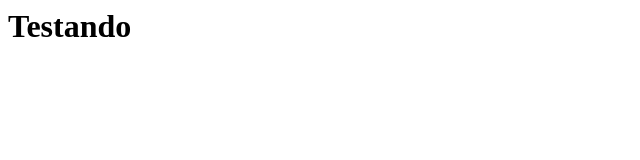
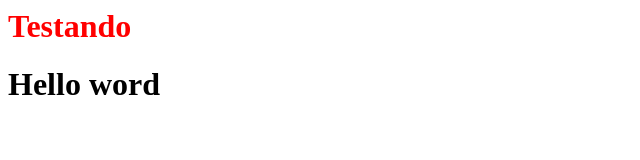
Before and after one commit to ranchocrudes/Curso-git, a plain HTML site: page Index.html in a window 1280 px wide. Shown: the whole page, without its empty margins (0-640 px from the left). Drawn offline with Linux system fonts and the light colour scheme.

Commit message:
Adicionado CSS

```diff
--- a/Index.html
+++ b/Index.html
@@ -1,8 +1,10 @@
 <html>
 <head>
+	<link rel="stylesheet" type="text/css" href="Teste.css" media="screen" />
 </head>
 <body>
-<h1>Testando</h1>
+<h1 id="id1">Testando</h1>
+<h1 id="id2">Hello word</h1>
 </body
 
 </html>
--- /dev/null
+++ b/Teste.css
@@ -0,0 +1,6 @@
+#id1{
+	color:red
+}
+#id2{
+	color:black
+}
```
